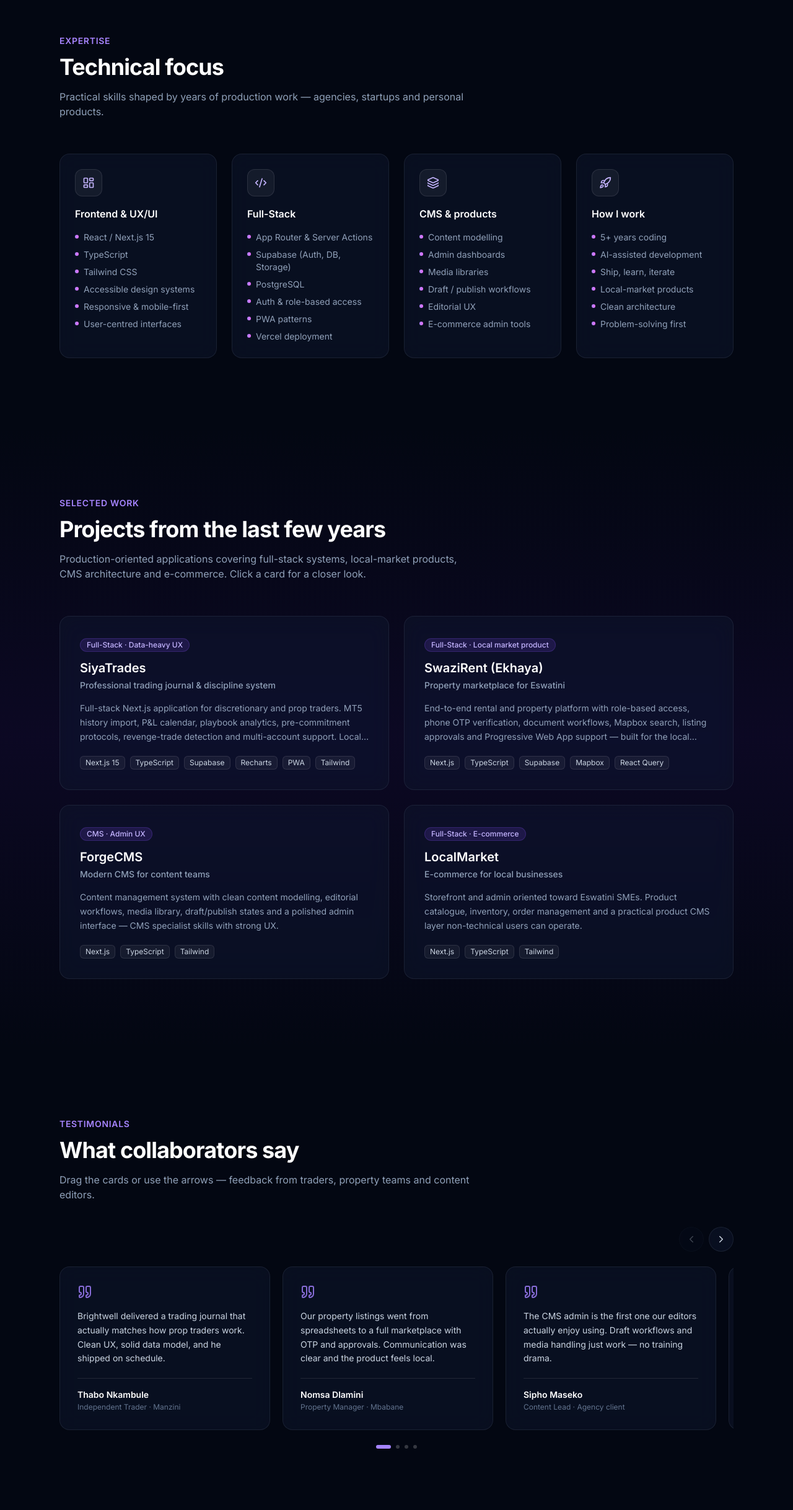
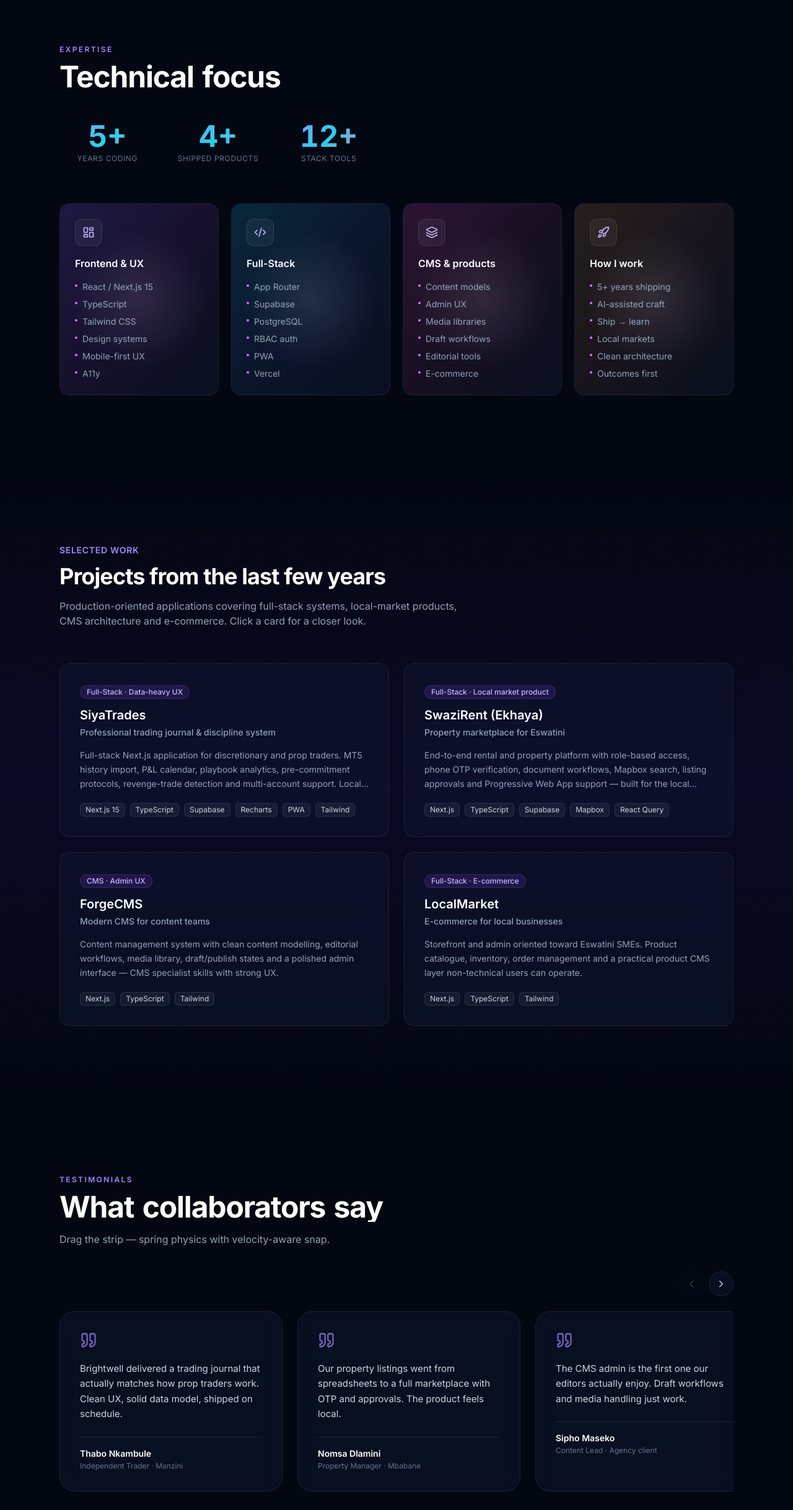
Before and after one commit to Brightwell-Dlamini/brightwell-portfolio, a Next.js app: page / in a window 1280 px wide. Shown: the part 1808-4245 px from the top of the page at 62% size. Built offline with nearby package versions, Linux system fonts and the light colour scheme.

Commit message:
feat(motion): Skills 3D tilt cards + Testimonials velocity spring carousel

```diff
--- a/src/components/Skills.tsx
+++ b/src/components/Skills.tsx
@@ -1,90 +1,69 @@
 "use client";
 
-import { motion } from "framer-motion";
+import { motion, useInView } from "framer-motion";
+import { useRef } from "react";
 import { Code2, Layers, LayoutDashboard, Rocket } from "lucide-react";
-import { staggerContainer, fadeUp, springSnappy } from "@/lib/animations";
+import { TiltCard } from "@/components/TiltCard";
+import { staggerContainer, fadeUp } from "@/lib/animations";
+import { SplitText } from "@/components/SplitText";
 
 const skillGroups = [
-  {
-    title: "Frontend & UX/UI",
-    icon: LayoutDashboard,
-    gradient: "from-violet-500/20 to-fuchsia-500/10",
-    items: ["React / Next.js 15", "TypeScript", "Tailwind CSS", "Accessible design systems", "Responsive & mobile-first", "User-centred interfaces"],
-  },
-  {
-    title: "Full-Stack",
-    icon: Code2,
-    gradient: "from-cyan-500/20 to-blue-500/10",
-    items: ["App Router & Server Actions", "Supabase (Auth, DB, Storage)", "PostgreSQL", "Auth & role-based access", "PWA patterns", "Vercel deployment"],
-  },
-  {
-    title: "CMS & products",
-    icon: Layers,
-    gradient: "from-pink-500/20 to-rose-500/10",
-    items: ["Content modelling", "Admin dashboards", "Media libraries", "Draft / publish workflows", "Editorial UX", "E-commerce admin tools"],
-  },
-  {
-    title: "How I work",
-    icon: Rocket,
-    gradient: "from-amber-500/15 to-orange-500/10",
-    items: ["5+ years coding", "AI-assisted development", "Ship, learn, iterate", "Local-market products", "Clean architecture", "Problem-solving first"],
-  },
+  { title: "Frontend & UX", icon: LayoutDashboard, gradient: "from-violet-500/25 via-fuchsia-500/10 to-transparent", items: ["React / Next.js 15", "TypeScript", "Tailwind CSS", "Design systems", "Mobile-first UX", "A11y"] },
+  { title: "Full-Stack", icon: Code2, gradient: "from-cyan-500/25 via-blue-500/10 to-transparent", items: ["App Router", "Supabase", "PostgreSQL", "RBAC auth", "PWA", "Vercel"] },
+  { title: "CMS & products", icon: Layers, gradient: "from-pink-500/25 via-rose-500/10 to-transparent", items: ["Content models", "Admin UX", "Media libraries", "Draft workflows", "Editorial tools", "E-commerce"] },
+  { title: "How I work", icon: Rocket, gradient: "from-amber-500/20 via-orange-500/10 to-transparent", items: ["5+ years shipping", "AI-assisted craft", "Ship → learn", "Local markets", "Clean architecture", "Outcomes first"] },
 ];
+
+function Counter({ value, label }: { value: number; label: string }) {
+  const ref = useRef(null);
+  const inView = useInView(ref, { once: false, amount: 0.6 });
+  return (
+    <div ref={ref} className="text-center">
+      <motion.span className="block text-4xl sm:text-5xl font-bold gradient-text tabular-nums" initial={{ opacity: 0, y: 20 }} animate={inView ? { opacity: 1, y: 0 } : {}}>
+        {inView ? value : 0}+
+      </motion.span>
+      <span className="mt-1 block text-xs uppercase tracking-wider text-slate-500">{label}</span>
+    </div>
+  );
+}
 
 export function Skills() {
   return (
-    <section id="skills" className="py-20 sm:py-28 relative">
+    <section id="skills" className="py-24 sm:py-32 relative">
       <div className="mx-auto max-w-6xl px-4 sm:px-6 lg:px-8">
-        <motion.div
-          className="max-w-2xl"
-          variants={staggerContainer}
-          initial="hidden"
-          whileInView="visible"
-          viewport={{ once: false, amount: 0.3 }}
-        >
-          <motion.p variants={fadeUp} className="text-sm font-semibold uppercase tracking-wider text-violet-400">Expertise</motion.p>
-          <motion.h2 variants={fadeUp} className="mt-3 text-3xl font-bold tracking-tight text-white sm:text-4xl">Technical focus</motion.h2>
-          <motion.p variants={fadeUp} className="mt-4 text-slate-400">Practical skills shaped by years of production work — agencies, startups and personal products.</motion.p>
+        <motion.div variants={staggerContainer} initial="hidden" whileInView="visible" viewport={{ once: false, amount: 0.3 }}>
+          <motion.p variants={fadeUp} className="text-xs font-semibold uppercase tracking-[0.2em] text-violet-400">Expertise</motion.p>
+          <SplitText text="Technical focus" as="h2" mode="words" className="mt-3 text-3xl sm:text-5xl font-bold tracking-tight text-white" />
         </motion.div>
 
-        <motion.div
-          className="mt-14 grid gap-6 sm:grid-cols-2 lg:grid-cols-4"
-          variants={staggerContainer}
-          initial="hidden"
-          whileInView="visible"
-          viewport={{ once: false, amount: 0.15 }}
-        >
+        <motion.div className="mt-12 grid grid-cols-3 gap-6 max-w-lg" initial="hidden" whileInView="visible" viewport={{ once: false }} variants={staggerContainer}>
+          <Counter value={5} label="Years coding" />
+          <Counter value={4} label="Shipped products" />
+          <Counter value={12} label="Stack tools" />
+        </motion.div>
+
+        <motion.div className="mt-16 grid gap-5 sm:grid-cols-2 lg:grid-cols-4" variants={staggerContainer} initial="hidden" whileInView="visible" viewport={{ once: false, amount: 0.15 }} style={{ perspective: 1200 }}>
           {skillGroups.map((group) => {
             const Icon = group.icon;
             return (
-              <motion.div
-                key={group.title}
-                variants={fadeUp}
-                className="group relative rounded-2xl border border-white/10 glass p-6 overflow-hidden will-change-transform"
-                whileHover={{
-                  scale: 1.03,
-                  y: -6,
-                  boxShadow: "0 20px 40px -15px rgba(139, 92, 246, 0.25)",
-                  borderColor: "rgba(167, 139, 250, 0.35)",
-                }}
-                whileTap={{ scale: 0.98 }}
-                transition={springSnappy}
-              >
-                <div className={`absolute inset-0 bg-gradient-to-br ${group.gradient} opacity-0 group-hover:opacity-100 transition-opacity duration-300`} />
+              <motion.div key={group.title} variants={fadeUp}>
+                <TiltCard className="h-full" maxTilt={10}>
+                  <div className="relative h-full rounded-2xl border border-white/10 glass p-6 overflow-hidden min-h-[280px]">
+                    <div className={`absolute inset-0 bg-gradient-to-br ${group.gradient} opacity-60`} />
                     <div className="relative">
-                  <div className="mb-4 flex h-11 w-11 items-center justify-center rounded-xl bg-white/5 border border-white/10 text-violet-300">
-                    <Icon size={20} />
-                  </div>
+                      <div className="mb-4 flex h-11 w-11 items-center justify-center rounded-xl bg-white/5 border border-white/10 text-violet-300"><Icon size={20} /></div>
                       <h3 className="text-base font-semibold text-white">{group.title}</h3>
                       <ul className="mt-4 space-y-2">
                         {group.items.map((item) => (
                           <li key={item} className="flex items-start gap-2 text-sm text-slate-400">
-                        <span className="mt-1.5 h-1.5 w-1.5 shrink-0 rounded-full bg-gradient-to-r from-violet-400 to-fuchsia-400" />
+                            <span className="mt-1.5 h-1 w-1 shrink-0 rounded-full bg-gradient-to-r from-violet-400 to-fuchsia-400" />
                             {item}
                           </li>
                         ))}
                       </ul>
                     </div>
+                  </div>
+                </TiltCard>
               </motion.div>
             );
           })}
--- a/src/components/Testimonials.tsx
+++ b/src/components/Testimonials.tsx
@@ -1,78 +1,61 @@
 "use client";
 
-import { useRef, useState } from "react";
-import { motion, useMotionValue, animate, PanInfo } from "framer-motion";
+import { useState } from "react";
+import { motion, useMotionValue, animate, PanInfo, useTransform } from "framer-motion";
 import { Quote, ChevronLeft, ChevronRight } from "lucide-react";
 import { staggerContainer, fadeUp, springSoft } from "@/lib/animations";
+import { SplitText } from "@/components/SplitText";
 
 const items = [
-  {
-    quote: "Brightwell delivered a trading journal that actually matches how prop traders work. Clean UX, solid data model, and he shipped on schedule.",
-    name: "Thabo Nkambule",
-    role: "Independent Trader · Manzini",
-  },
-  {
-    quote: "Our property listings went from spreadsheets to a full marketplace with OTP and approvals. Communication was clear and the product feels local.",
-    name: "Nomsa Dlamini",
-    role: "Property Manager · Mbabane",
-  },
-  {
-    quote: "The CMS admin is the first one our editors actually enjoy using. Draft workflows and media handling just work — no training drama.",
-    name: "Sipho Maseko",
-    role: "Content Lead · Agency client",
-  },
-  {
-    quote: "From idea to production storefront for our SME clients. Inventory and orders are finally under control without hiring a full tech team.",
-    name: "Lindiwe Zwane",
-    role: "Operations · Local retail group",
-  },
+  { quote: "Brightwell delivered a trading journal that actually matches how prop traders work. Clean UX, solid data model, shipped on schedule.", name: "Thabo Nkambule", role: "Independent Trader · Manzini" },
+  { quote: "Our property listings went from spreadsheets to a full marketplace with OTP and approvals. The product feels local.", name: "Nomsa Dlamini", role: "Property Manager · Mbabane" },
+  { quote: "The CMS admin is the first one our editors actually enjoy. Draft workflows and media handling just work.", name: "Sipho Maseko", role: "Content Lead · Agency client" },
+  { quote: "From idea to production storefront for our SME clients. Inventory and orders under control without a full tech team.", name: "Lindiwe Zwane", role: "Operations · Local retail group" },
 ];
 
-const CARD_WIDTH = 340;
-const GAP = 20;
+const CARD_W = 360;
+const GAP = 24;
 
 export function Testimonials() {
-  const constraintsRef = useRef<HTMLDivElement>(null);
   const x = useMotionValue(0);
   const [index, setIndex] = useState(0);
   const maxIndex = items.length - 1;
+  const rotate = useTransform(x, [-200, 0, 200], [2, 0, -2]);
 
   const snapTo = (i: number) => {
     const clamped = Math.max(0, Math.min(i, maxIndex));
     setIndex(clamped);
-    animate(x, -clamped * (CARD_WIDTH + GAP), { type: "spring", stiffness: 280, damping: 32 });
+    animate(x, -clamped * (CARD_W + GAP), { type: "spring", stiffness: 260, damping: 30, mass: 0.7 });
   };
 
   const onDragEnd = (_: unknown, info: PanInfo) => {
-    const offset = info.offset.x;
-    const velocity = info.velocity.x;
     let next = index;
-    if (offset < -60 || velocity < -400) next = index + 1;
-    else if (offset > 60 || velocity > 400) next = index - 1;
+    if (info.offset.x < -50 || info.velocity.x < -500) next = index + 1;
+    else if (info.offset.x > 50 || info.velocity.x > 500) next = index - 1;
     snapTo(next);
   };
 
   return (
-    <section id="testimonials" className="py-20 sm:py-28 relative overflow-hidden">
+    <section id="testimonials" className="py-24 sm:py-32 relative overflow-hidden">
       <div className="mx-auto max-w-6xl px-4 sm:px-6 lg:px-8">
-        <motion.div className="max-w-2xl" variants={staggerContainer} initial="hidden" whileInView="visible" viewport={{ once: false, amount: 0.3 }}>
-          <motion.p variants={fadeUp} className="text-sm font-semibold uppercase tracking-wider text-violet-400">Testimonials</motion.p>
-          <motion.h2 variants={fadeUp} className="mt-3 text-3xl font-bold tracking-tight text-white sm:text-4xl">What collaborators say</motion.h2>
-          <motion.p variants={fadeUp} className="mt-4 text-slate-400">Drag the cards or use the arrows — feedback from traders, property teams and content editors.</motion.p>
+        <motion.div variants={staggerContainer} initial="hidden" whileInView="visible" viewport={{ once: false, amount: 0.3 }}>
+          <motion.p variants={fadeUp} className="text-xs font-semibold uppercase tracking-[0.2em] text-violet-400">Testimonials</motion.p>
+          <SplitText text="What collaborators say" as="h2" mode="words" className="mt-3 text-3xl sm:text-5xl font-bold tracking-tight text-white" />
+          <motion.p variants={fadeUp} className="mt-4 text-slate-400">Drag the strip — spring physics with velocity-aware snap.</motion.p>
         </motion.div>
 
-        <div className="mt-10 flex items-center justify-end gap-2">
-          <motion.button onClick={() => snapTo(index - 1)} disabled={index === 0} className="rounded-full border border-white/10 glass p-2.5 text-slate-300 disabled:opacity-30" whileHover={{ scale: 1.08 }} whileTap={{ scale: 0.92 }} aria-label="Previous"><ChevronLeft size={18} /></motion.button>
-          <motion.button onClick={() => snapTo(index + 1)} disabled={index === maxIndex} className="rounded-full border border-white/10 glass p-2.5 text-slate-300 disabled:opacity-30" whileHover={{ scale: 1.08 }} whileTap={{ scale: 0.92 }} aria-label="Next"><ChevronRight size={18} /></motion.button>
+        <div className="mt-10 flex justify-end gap-2">
+          <motion.button onClick={() => snapTo(index - 1)} disabled={index === 0} className="rounded-full border border-white/10 glass p-2.5 text-slate-300 disabled:opacity-25" whileHover={{ scale: 1.1 }} whileTap={{ scale: 0.9 }} aria-label="Previous"><ChevronLeft size={18} /></motion.button>
+          <motion.button onClick={() => snapTo(index + 1)} disabled={index === maxIndex} className="rounded-full border border-white/10 glass p-2.5 text-slate-300 disabled:opacity-25" whileHover={{ scale: 1.1 }} whileTap={{ scale: 0.9 }} aria-label="Next"><ChevronRight size={18} /></motion.button>
         </div>
 
-        <div ref={constraintsRef} className="mt-6 overflow-hidden cursor-grab active:cursor-grabbing">
-          <motion.div className="flex gap-5" style={{ x }} drag="x" dragConstraints={{ left: -maxIndex * (CARD_WIDTH + GAP), right: 0 }} dragElastic={0.12} onDragEnd={onDragEnd} whileDrag={{ cursor: "grabbing" }} transition={springSoft}>
+        <div className="mt-6 overflow-hidden cursor-grab active:cursor-grabbing">
+          <motion.div className="flex gap-6" style={{ x, rotate }} drag="x" dragConstraints={{ left: -maxIndex * (CARD_W + GAP), right: 0 }} dragElastic={0.15} onDragEnd={onDragEnd} whileDrag={{ cursor: "grabbing", scale: 0.98 }}>
             {items.map((item, i) => (
-              <motion.blockquote key={item.name} className="shrink-0 w-[min(100%,340px)] rounded-2xl border border-white/10 glass p-6 sm:p-7 will-change-transform" whileHover={{ scale: 1.02, borderColor: "rgba(167, 139, 250, 0.35)", boxShadow: "0 16px 32px -12px rgba(139, 92, 246, 0.2)" }} initial={{ opacity: 0, y: 20 }} whileInView={{ opacity: 1, y: 0 }} viewport={{ once: false, amount: 0.4 }} transition={{ delay: i * 0.05, ...springSoft }}>
-                <Quote className="h-6 w-6 text-violet-400/80 mb-4" />
-                <p className="text-sm leading-relaxed text-slate-300">{item.quote}</p>
-                <footer className="mt-5 border-t border-white/10 pt-4">
+              <motion.blockquote key={item.name} className="shrink-0 w-[min(90vw,360px)] rounded-3xl border border-white/10 glass p-7 sm:p-8 will-change-transform" whileHover={{ y: -6, borderColor: "rgba(167,139,250,0.4)", boxShadow: "0 24px 48px -16px rgba(139,92,246,0.25)" }} initial={{ opacity: 0, y: 30 }} whileInView={{ opacity: 1, y: 0 }} viewport={{ once: false }} transition={{ delay: i * 0.06, ...springSoft }} data-cursor="hover">
+                <Quote className="h-7 w-7 text-violet-400/70 mb-5" />
+                <p className="text-[15px] leading-relaxed text-slate-300">{item.quote}</p>
+                <footer className="mt-6 border-t border-white/10 pt-4">
                   <p className="text-sm font-semibold text-white">{item.name}</p>
                   <p className="text-xs text-slate-500 mt-0.5">{item.role}</p>
                 </footer>
@@ -81,9 +64,9 @@ export function Testimonials() {
           </motion.div>
         </div>
 
-        <div className="mt-6 flex justify-center gap-2">
+        <div className="mt-8 flex justify-center gap-2">
           {items.map((_, i) => (
-            <button key={i} onClick={() => snapTo(i)} className={`h-1.5 rounded-full transition-all ${i === index ? "w-6 bg-violet-400" : "w-1.5 bg-white/20"}`} aria-label={`Go to slide ${i + 1}`} />
+            <motion.button key={i} onClick={() => snapTo(i)} className="h-1.5 rounded-full bg-white/20" animate={{ width: i === index ? 28 : 6, backgroundColor: i === index ? "rgb(167,139,250)" : "rgba(255,255,255,0.2)" }} transition={{ type: "spring", stiffness: 400, damping: 25 }} aria-label={`Slide ${i + 1}`} />
           ))}
         </div>
       </div>
```
Lines whose indentation alone changed are shown as unchanged.
